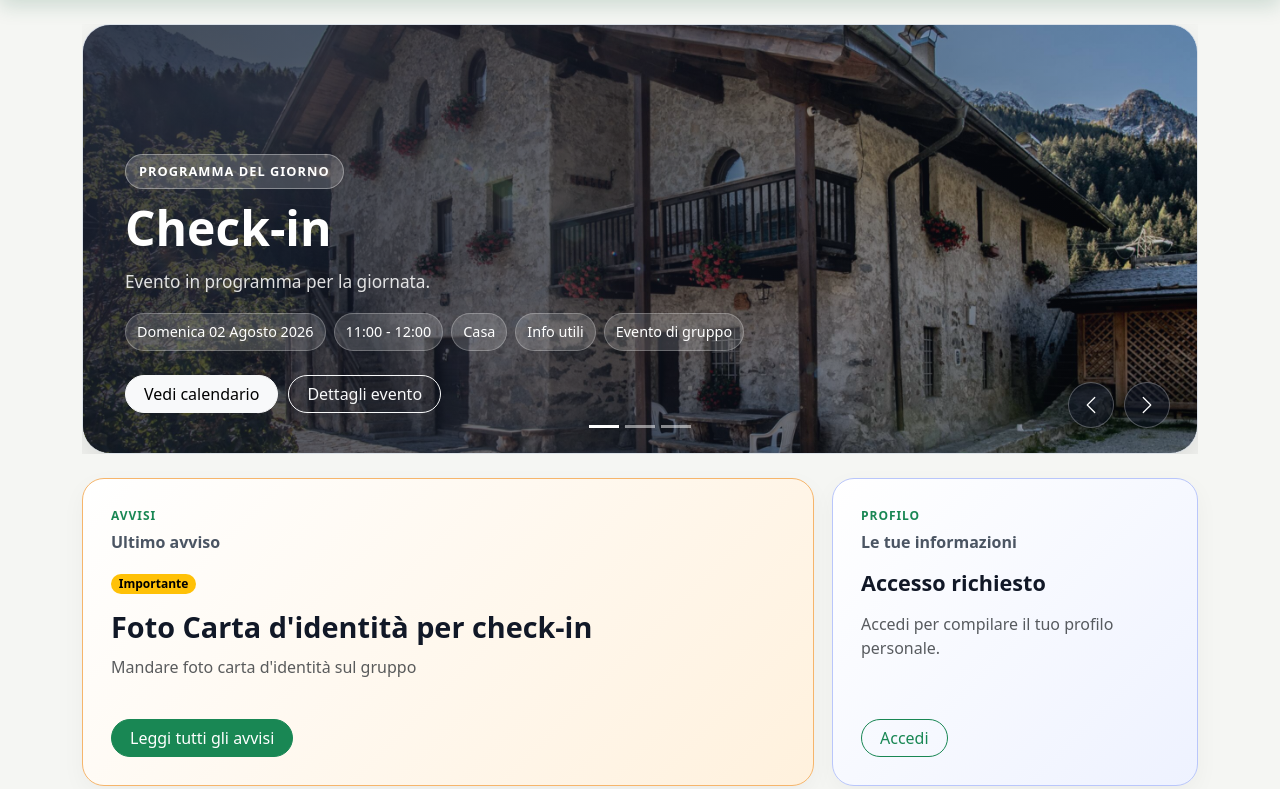
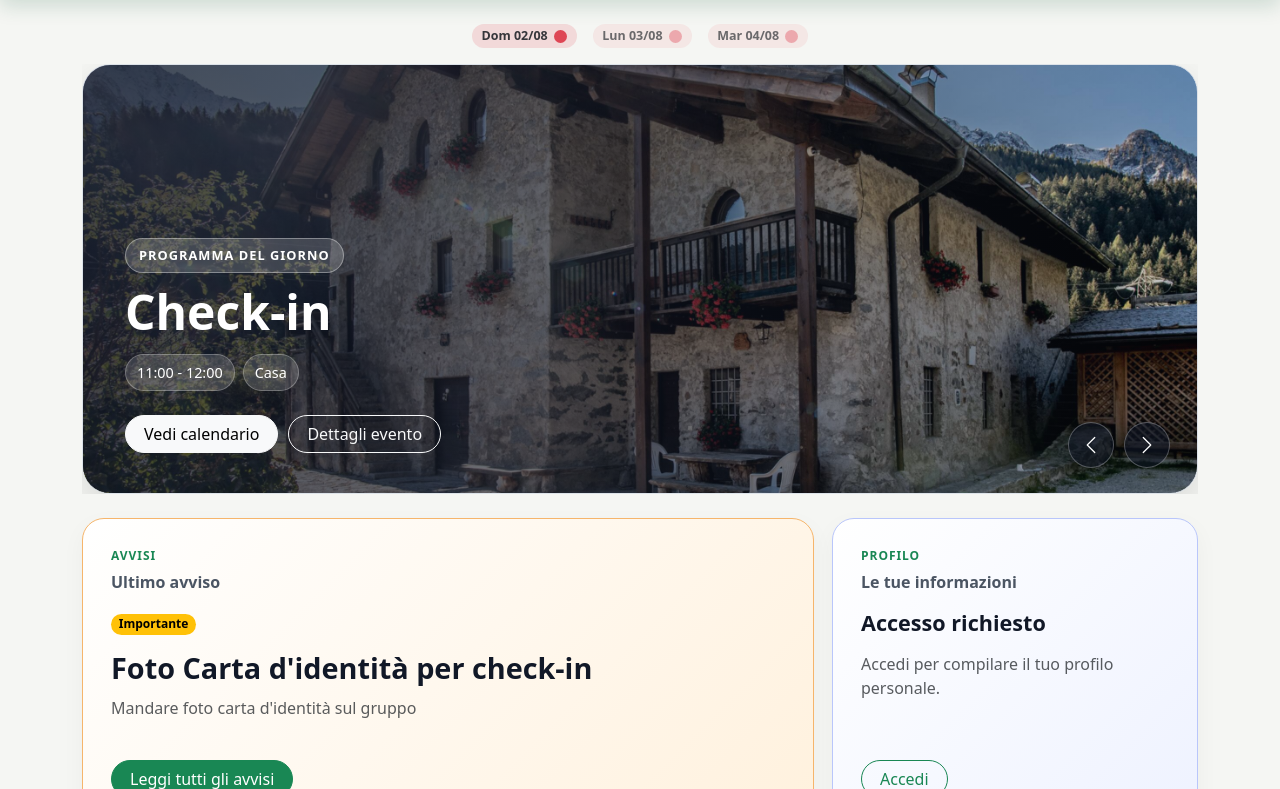
Before and after one commit to ciaroo/mountain-group-planner, a Django app: page /accounts/ in a window 1280 px wide. Shown: the part 56-845 px from the top of the page. Run offline with Django 5.2, Linux system fonts and the light colour scheme; data comes from the database, SQL or seed files in the repository.

Commit message:
Sistemata hero

```diff
--- a/accounts/views.py
+++ b/accounts/views.py
@@ -1,5 +1,5 @@
 import csv
-
+from datetime import timedelta
 from django.conf import settings
 from django.contrib import messages
 from django.contrib.auth import login
@@ -94,44 +94,35 @@ def home(request):
         "-created_at"
     ).first()
 
-    first_future_activity = Activity.objects.filter(
+    hero_activities = []
+
+    hero_dates = Activity.objects.filter(
         date__gte=today
     ).order_by(
+        "date"
+    ).values_list(
         "date",
-        "start_time"
-    ).first()
+        flat=True
+    ).distinct()[:3]
 
-    first_activity = Activity.objects.all().order_by(
-        "date",
-        "start_time"
-    ).first()
+    for hero_date in hero_dates:
+        first_activity_for_day = Activity.objects.filter(
+            date=hero_date
+        ).order_by(
+            "start_time"
+        ).first()
 
-    today_has_activities = Activity.objects.filter(
-        date=today
-    ).exists()
+        if first_activity_for_day:
+            hero_activities.append(first_activity_for_day)
 
-    if today_has_activities:
-        selected_date = today
-    elif first_future_activity:
-        selected_date = first_future_activity.date
-    elif first_activity:
-        selected_date = first_activity.date
+    if hero_activities:
+        selected_date = hero_activities[0].date
+        hero_activity = hero_activities[0]
+        next_today_activity = hero_activities[0]
     else:
         selected_date = None
-
-    if selected_date:
-        hero_activities = Activity.objects.filter(
-            date=selected_date
-        ).order_by(
-            "start_time"
-        )
-
-        next_today_activity = hero_activities.first()
-        hero_activity = hero_activities.first()
-    else:
-        hero_activities = Activity.objects.none()
+        hero_activity = None
         next_today_activity = None
-        hero_activity = None
 
     next_available_activity = Activity.objects.filter(
         requires_booking=True
--- a/static/css/style.css
+++ b/static/css/style.css
@@ -218,7 +218,12 @@ textarea {
     padding: 42px;
 }
 
-#homeHeroCarousel,
+
+#homeHeroCarousel {
+    height: auto;
+    margin-bottom: 2rem;
+}
+
 #homeHeroCarousel .carousel-inner,
 #homeHeroCarousel .carousel-item {
     height: 430px;
@@ -722,18 +727,15 @@ textarea {
     }
 
     .home-hero-image,
+    .home-hero-overlay,
+    #homeHeroCarousel .carousel-inner,
+    #homeHeroCarousel .carousel-item {
+        height: 470px;
+        min-height: 470px;
+    }
 
-    .home-hero-overlay,
-
-    #homeHeroCarousel,
-
-    #homeHeroCarousel .carousel-inner,
-
-    #homeHeroCarousel .carousel-item {
-
-        height: 470px;
-
-        min-height: 470px;
+    #homeHeroCarousel {
+        height: auto;
     }
 
     .home-grid {
@@ -1182,3 +1184,79 @@ textarea {
         flex-wrap: wrap;
     }
 }
+.btn-hero-booking {
+    display: inline-flex;
+    align-items: center;
+    justify-content: center;
+    background-color: rgba(220, 53, 69, 0.72);
+    border: 1px solid rgba(255, 255, 255, 0.28);
+    border-radius: 999px;
+    color: #ffffff;
+    font-size: 0.9rem;
+    font-weight: 700;
+    line-height: 1;
+    padding: 8px 13px;
+    text-decoration: none;
+    white-space: nowrap;
+}
+
+.btn-hero-booking:hover {
+    background-color: rgba(220, 53, 69, 0.9);
+    border-color: rgba(255, 255, 255, 0.42);
+    color: #ffffff;
+    text-decoration: none;
+}
+
+.home-hero-indicators {
+    position: relative;
+    right: auto;
+    bottom: auto;
+    left: auto;
+    z-index: 1;
+    margin: 0 0 1rem 0;
+    padding: 0;
+    justify-content: center;
+    gap: 1rem;
+}
+
+.home-hero-indicators [data-bs-target] {
+    width: auto;
+    height: auto;
+    margin: 0;
+    padding: 0.35rem 0.6rem;
+    border: 0;
+    border-radius: 999px;
+    background: rgba(220, 53, 69, 0.08);
+    opacity: 1;
+    text-indent: 0;
+    display: flex;
+    align-items: center;
+    gap: 0.4rem;
+}
+
+.home-hero-indicator-label {
+    font-size: 0.78rem;
+    font-weight: 600;
+    color: rgba(33, 37, 41, 0.65);
+    line-height: 1;
+}
+
+.home-hero-indicator-dot {
+    width: 13px;
+    height: 13px;
+    border-radius: 999px;
+    background-color: rgba(220, 53, 69, 0.35);
+    display: inline-block;
+}
+
+.home-hero-indicators .active {
+    background: rgba(220, 53, 69, 0.15);
+}
+
+.home-hero-indicators .active .home-hero-indicator-label {
+    color: rgba(33, 37, 41, 0.9);
+}
+
+.home-hero-indicators .active .home-hero-indicator-dot {
+    background-color: rgba(220, 53, 69, 0.9);
+}
--- a/templates/accounts/home.html
+++ b/templates/accounts/home.html
@@ -6,7 +6,7 @@
 {% block content %}
     {% if hero_activities %}
         <section id="homeHeroCarousel" class="carousel slide mb-4" data-bs-ride="carousel">
-            <div class="carousel-indicators">
+            <div class="carousel-indicators home-hero-indicators">
                 {% for activity in hero_activities %}
                     <button
                         type="button"
@@ -14,7 +14,13 @@
                         data-bs-slide-to="{{ forloop.counter0 }}"
                         {% if forloop.first %}class="active" aria-current="true"{% endif %}
                         aria-label="Attività {{ forloop.counter }}"
-                    ></button>
+                    >
+                        <span class="home-hero-indicator-label">
+                            {{ activity.date|date:"D d/m" }}
+                        </span>
+
+                        <span class="home-hero-indicator-dot"></span>
+                    </button>
                 {% endfor %}
             </div>
 
@@ -39,19 +45,7 @@
                                         {{ activity.title }}
                                     </h1>
 
-                                    {% if activity.description %}
-                                        <p class="home-hero-description">
-                                            {{ activity.description|truncatechars:150 }}
-                                        </p>
-                                    {% else %}
-                                        <p class="home-hero-description">
-                                            Evento in programma per la giornata.
-                                        </p>
-                                    {% endif %}
-
                                     <div class="home-hero-meta">
-                                        <span>{{ activity.date|date:"l d F Y" }}</span>
-
                                         <span>
                                             {{ activity.start_time|time:"H:i" }}
                                             {% if activity.end_time %}
@@ -59,22 +53,14 @@
                                             {% endif %}
                                         </span>
 
-                                        <span>{{ activity.meeting_place }}</span>
-
-                                        {% if activity.category %}
-                                            <span>{{ activity.category.name }}</span>
-                                        {% endif %}
+                                        <span>
+                                            {{ activity.meeting_place }}
+                                        </span>
 
                                         {% if activity.requires_booking %}
-                                            {% if activity.is_full %}
-                                                <span>Completa</span>
-                                            {% elif activity.is_almost_full %}
-                                                <span>Quasi piena</span>
-                                            {% else %}
-                                                <span>{{ activity.available_spots }} posti disponibili</span>
-                                            {% endif %}
-                                        {% else %}
-                                            <span>Evento di gruppo</span>
+                                            <a href="{% url 'activities:activity_detail' activity.pk %}" class="btn-hero-booking">
+                                                Prenotati
+                                            </a>
                                         {% endif %}
                                     </div>
 
```
